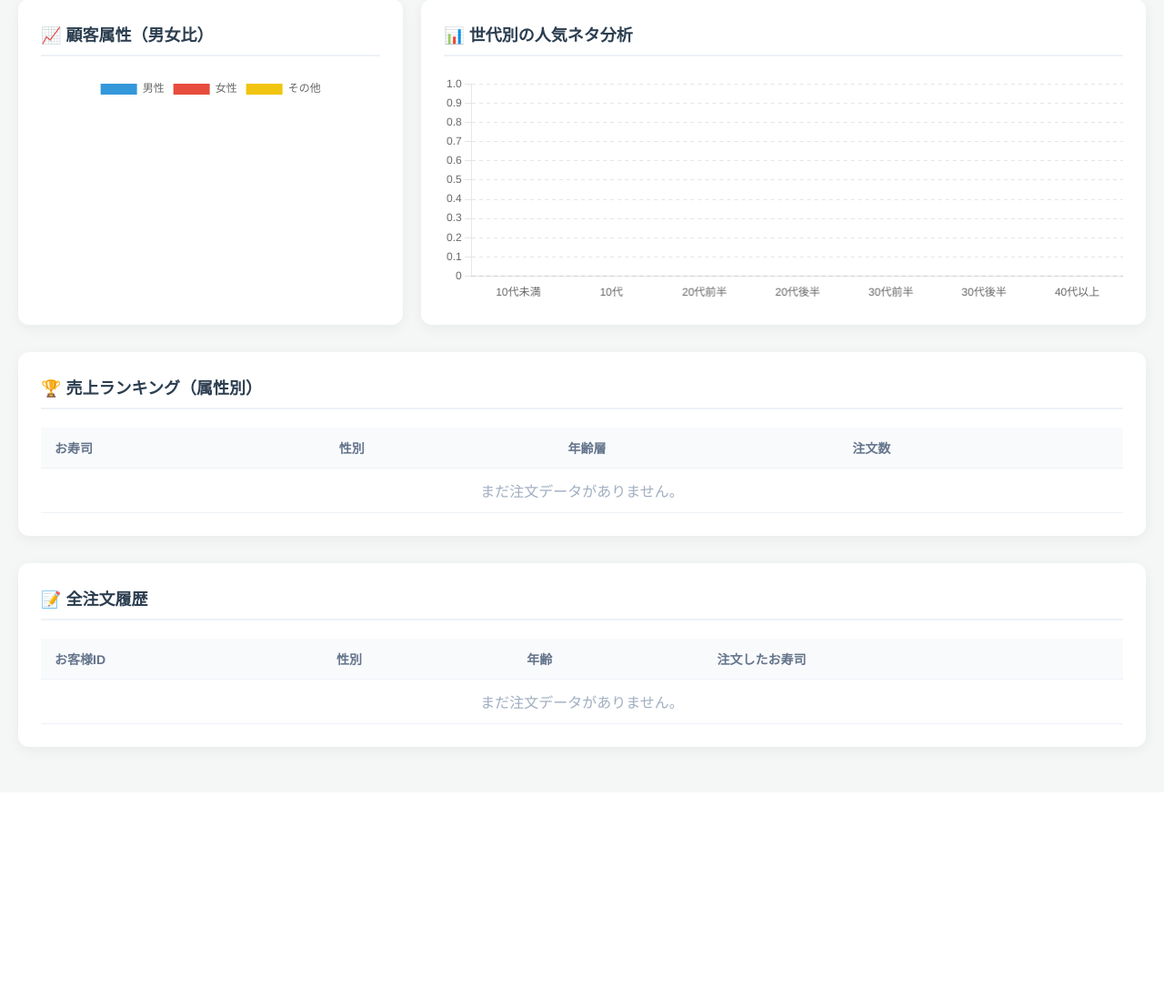
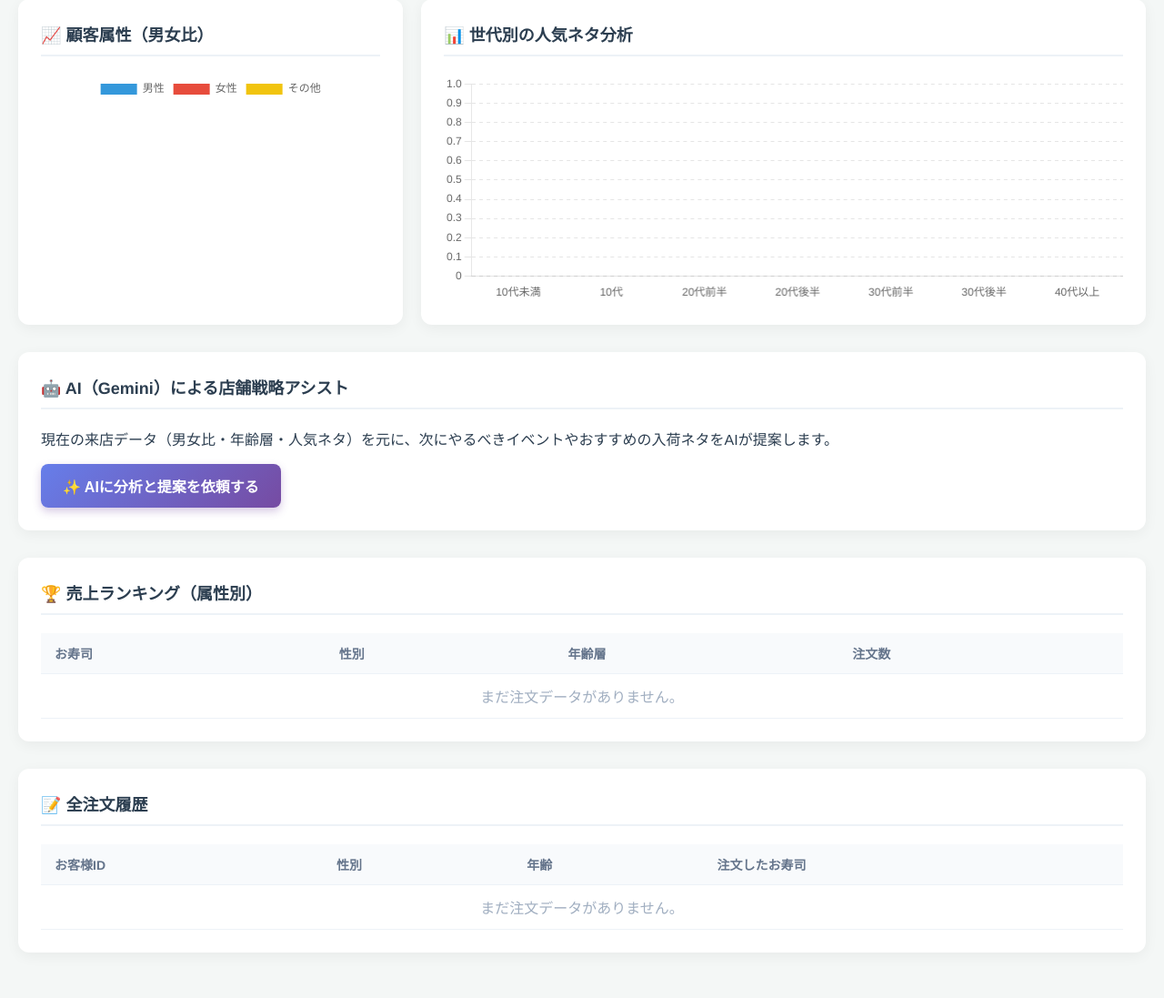
Before and after one commit to tapen25/sushi, a Flask app: page /admin in a window 1280 px wide. Shown: the part 95-1192 px from the top of the page at 91% size. Before the commit the page ends 928 px from the top, so only its background shows below. Run offline with Flask 3, Linux system fonts and the light colour scheme; data that the repository does not hold is empty.

Commit message:
bunnsekiyouai

```diff
--- a/app.py
+++ b/app.py
@@ -343,6 +343,51 @@ def admin():
                            age_groups=age_groups_order,
                            sushi_datasets=sushi_datasets,
                            gender_counts=gender_counts)
+@app.route('/api/analyze', methods=['POST'])
+def analyze_data():
+    try:
+        # HTMLから送られてきたデータ（JSON）を受け取る
+        data = request.json
+        gender_data = data.get('gender')
+        sushi_data = data.get('sushiData')
+        age_data = data.get('ageGroups')
+
+        # Geminiに指示する文章（プロンプト）を作成
+        prompt = f"""
+        あなたは敏腕の回転寿司チェーン店コンサルタントです。
+        以下の来店顧客データと注文データを分析し、売上アップのための戦略を提案してください。
+
+        【データ】
+        ・来店者の男女比: {gender_data}
+        ・来店者の年齢層: {age_data}
+        ・世代別のネタ注文状況: {sushi_data}
+
+        【出力してほしい内容】
+        1. 顧客の傾向分析（現状はどういう客層・好みの傾向か）
+        2. おすすめのイベント企画（例：「女子会サーモン祭り」「シニア向け豪華ウニ・イクラフェア」など、性別や年齢に刺さるもの）
+        3. 次に強化・入荷すべきネタのアドバイス
+
+        分かりやすく、マークダウン（太字など）を使って箇条書きで出力してください。
+        """
+
+        # 環境変数からAPIキーを取得
+        api_key = os.environ.get("GEMINI_API_KEY")
+        if not api_key:
+            return jsonify({"error": "大将、APIキーが設定されてないでい！"}), 500
+
+        # すでに豆知識APIで使っているのと同じ書き方でGeminiを呼び出す
+        client = genai.Client(api_key=api_key)
+        response = client.models.generate_content(
+            model='gemini-2.5-flash',
+            contents=prompt
+        )
+
+        # AIの回答をHTMLに返す
+        return jsonify({"advice": response.text})
+
+    except Exception as e:
+        print(f"Gemini API エラー: {e}")
+        return jsonify({"error": str(e)}), 500
 
 # ---------------------------------------------------------
 # アプリ起動のスイッチ（必ず一番下！）
--- a/templates/admin.html
+++ b/templates/admin.html
@@ -67,6 +67,22 @@
             .header { flex-direction: column; align-items: flex-start; gap: 15px; }
             .chart-box-small, .chart-box-large { max-width: 100%; }
         }
+        /* AIボタンと結果ボックスのデザイン */
+        .btn-ai {
+            background: linear-gradient(135deg, #667eea 0%, #764ba2 100%);
+            color: white; border: none; padding: 12px 24px;
+            border-radius: 8px; font-weight: bold; font-size: 16px;
+            cursor: pointer; transition: 0.3s; box-shadow: 0 4px 10px rgba(118, 75, 162, 0.3);
+        }
+        .btn-ai:hover { opacity: 0.9; transform: translateY(-2px); }
+        .btn-ai:disabled { background: #ccc; cursor: not-allowed; transform: none; box-shadow: none; }
+
+        .ai-result-box {
+            margin-top: 20px; background-color: #f8f9fc;
+            border-left: 5px solid #667eea; padding: 20px;
+            border-radius: 0 8px 8px 0; font-size: 15px;
+            line-height: 1.6; white-space: pre-wrap; /* AIの改行をそのまま表示 */
+        }
     </style>
 </head>
 <body>
@@ -90,6 +106,19 @@
                 <canvas id="ageSushiChart"></canvas>
             </div>
         </div>
+    </div>
+
+    <div class="card">
+        <h2>🤖 AI（Gemini）による店舗戦略アシスト</h2>
+        <p>現在の来店データ（男女比・年齢層・人気ネタ）を元に、次にやるべきイベントやおすすめの入荷ネタをAIが提案します。</p>
+
+        <button id="analyzeBtn" class="btn-ai">✨ AIに分析と提案を依頼する</button>
+
+        <div id="loadingMsg" style="display: none; margin-top: 15px; color: #e67e22; font-weight: bold;">
+            ⏳ AIがデータを分析して戦略を練っています...（数秒かかります）
+        </div>
+
+        <div id="aiResult" class="ai-result-box" style="display: none;"></div>
     </div>
 
     <div class="card">
@@ -180,6 +209,45 @@
                 }
             }
         });
+        document.getElementById('analyzeBtn').addEventListener('click', async () => {
+            const btn = document.getElementById('analyzeBtn');
+            const loading = document.getElementById('loadingMsg');
+            const resultBox = document.getElementById('aiResult');
+
+            // ボタンを押せないようにして、ローディングを表示
+            btn.disabled = true;
+            loading.style.display = 'block';
+            resultBox.style.display = 'none';
+
+            try {
+                // Flaskの /api/analyze にデータを送信
+                const response = await fetch('/api/analyze', {
+                    method: 'POST',
+                    headers: { 'Content-Type': 'application/json' },
+                    body: JSON.stringify({
+                        gender: genderCounts,
+                        sushiData: sushiDatasetsRaw,
+                        ageGroups: ageGroups
+                    })
+                });
+
+                const data = await response.json();
+
+                if(response.ok) {
+                    // 成功したら結果を表示
+                    resultBox.innerHTML = "<strong>💡 AIからの提案：</strong><br><br>" + data.advice;
+                    resultBox.style.display = 'block';
+                } else {
+                    alert("エラーが発生しました: " + data.error);
+                }
+            } catch (error) {
+                alert("通信エラーが発生しました。");
+            } finally {
+                // ローディングを消してボタンを元に戻す
+                loading.style.display = 'none';
+                btn.disabled = false;
+            }
+        });
     </script>
 </body>
 </html>
```
